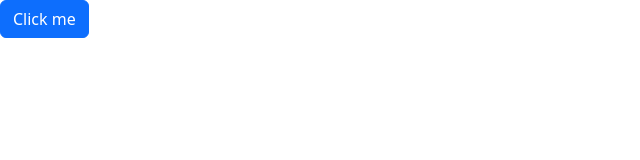
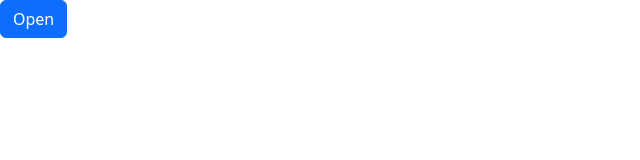
Before and after one commit to St0rY87/React-app, a React (Vite) app in the folder React-app/: page / in a window 1280 px wide. Shown: the top 160 px of the page, without its empty margins (0-640 px from the left). Built offline with nearby package versions, Linux system fonts and the light colour scheme; the HTML template or start-up script is replaced by a standard one.

Commit message:
feat: implement exercise

```diff
--- a/React-app/src/App.tsx
+++ b/React-app/src/App.tsx
@@ -1,11 +1,19 @@
+import { useState } from "react";
 import Alert from "./components/Alert";
 import Button from "./components/Button";
 
 function App() {
+  const [isOpenAlert, setIsOpenAlert] = useState(false);
+
+  function toggleAlert() {
+    setIsOpenAlert((alert) => !alert);
+  }
+
   return (
     <div>
-      <Button onClick={() => console.log("Hello")} color="primary">
-        Click me
+      {isOpenAlert && <Alert onToggleAlert={toggleAlert}>I'm ALert </Alert>}
+      <Button onClick={toggleAlert} color="primary">
+        {isOpenAlert ? "Close" : "Open"}
       </Button>
     </div>
   );
--- a/React-app/src/components/Alert.tsx
+++ b/React-app/src/components/Alert.tsx
@@ -2,10 +2,28 @@ import { ReactNode } from "react";
 
 interface Props {
   children: ReactNode;
+  onToggleAlert: () => void;
 }
 
-const Alert = ({ children }: Props) => {
-  return <div className="alert alert-primary">{children}</div>;
+const Alert = ({ children, onToggleAlert }: Props) => {
+  return (
+    <>
+      <div
+        className="alert alert-warning alert-dismissible fade show"
+        role="alert"
+      >
+        {children}
+        <button
+          onClick={onToggleAlert}
+          type="button"
+          className="btn-close"
+          data-bs-dismiss="alert"
+          aria-label="Close"
+        ></button>
+      </div>
+      ;
+    </>
+  );
 };
 
 export default Alert;
```
